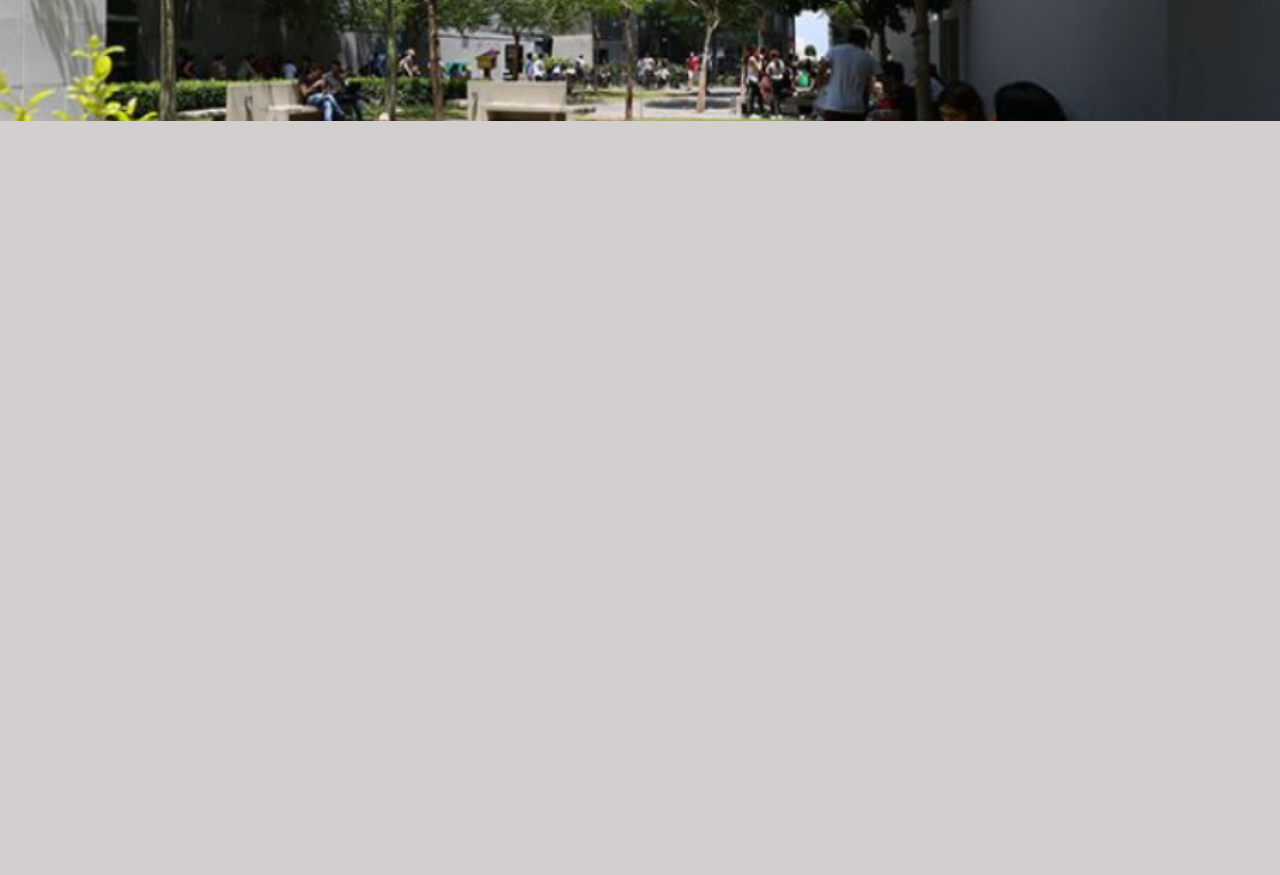
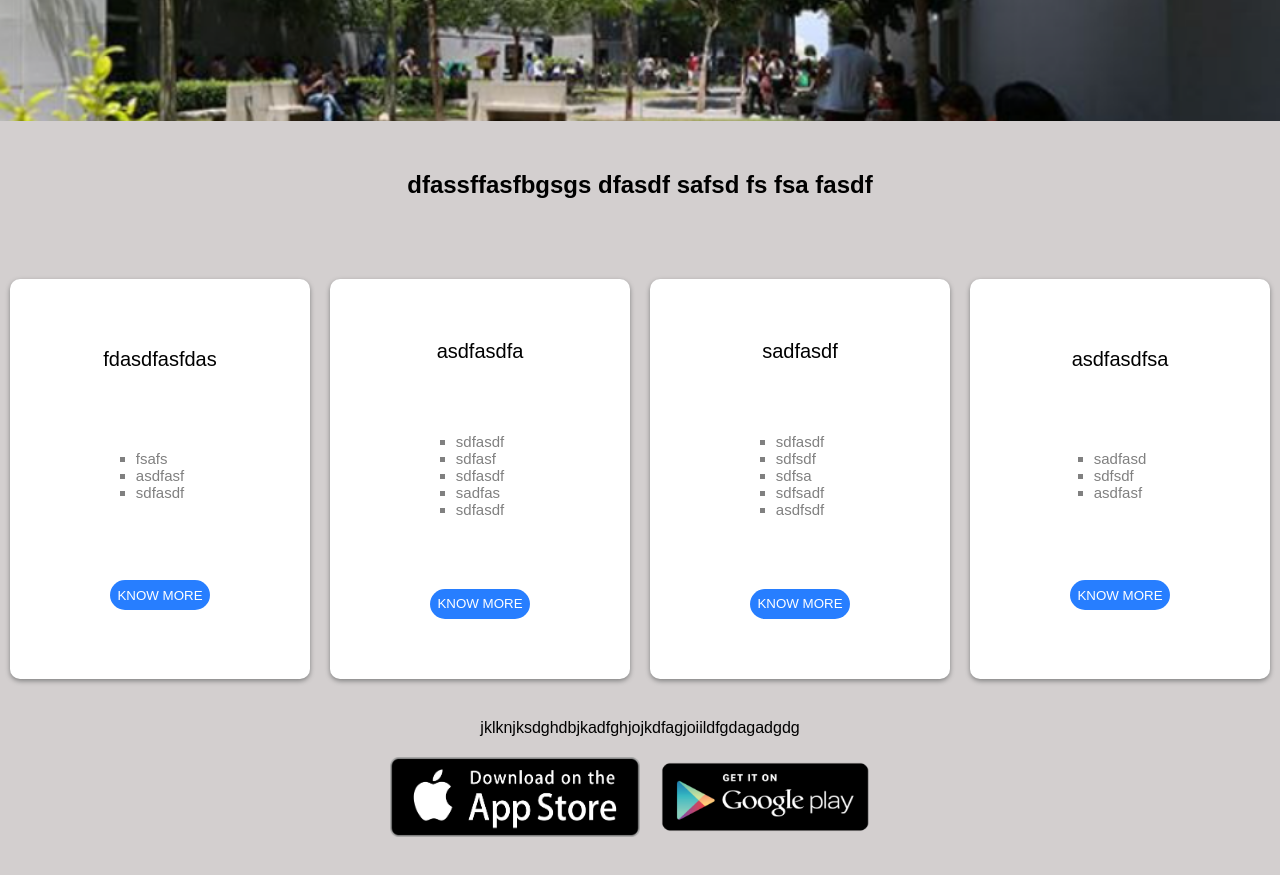
Before and after one commit to HousseinMoussawi/BDD_Clone, a plain HTML site: page index.html in a window 1280 px wide. Shown: the part 2097-2972 px from the top of the page. Drawn offline with Linux system fonts and the light colour scheme.

Commit message:
join section finished

```diff
--- a/index.html
+++ b/index.html
@@ -42,7 +42,7 @@
         </div>
     </header>
 
-<section class="flex-center column">
+<section class="flex-center column foundations">
     <h1>asfsadfsda sdf sfsdfs sdffasdfsfasdf</h1>
     <div class="flex-between row wrap">
         <div class="flex-center column">
@@ -79,8 +79,57 @@
 </section>
 
 
-<section class="flex-center column">
-
+<section class="flex-center column join">
+    <h1>dfassffasfbgsgs dfasdf safsd fs fsa fasdf</h1>
+    <div class="flex-between row">
+        <div class="flex-between column">
+            <p>fdasdfasfdas</p>
+            <ul>
+                <li>fsafs</li>
+                <li>asdfasf</li>
+                <li>sdfasdf</li>
+            </ul>
+            <button>KNOW MORE</button>
+        </div>
+        <div class="flex-between column">
+            <p>asdfasdfa</p>
+            <ul>
+                <li>sdfasdf</li>
+                <li>sdfasf</li>
+                <li>sdfasdf</li>
+                <li>sadfas</li>
+                <li>sdfasdf</li>
+            </ul>
+            <button>KNOW MORE</button>
+        </div>
+        <div class="flex-between column">
+            <p>sadfasdf</p>
+            <ul>
+                <li>sdfasdf</li>
+                <li>sdfsdf</li>
+                <li>sdfsa</li>
+                <li>sdfsadf</li>
+                <li>asdfsdf</li>
+            </ul>
+            <button>KNOW MORE</button>
+        </div>
+        <div class="flex-between column">
+            <p>asdfasdfsa</p>
+            <ul>
+                <li>sadfasd</li>
+                <li>sdfsdf</li>
+                <li>asdfasf</li>
+            </ul>
+            <button>KNOW MORE</button>
+        </div>
+    </div>
+    <div class="flex-center column download">
+        <p>jklknjksdghdbjkadfghjojkdfagjoiildfgdagadgdg</p>
+        <main class="flex-center row">
+            <a href="#"><img src="images/appstore.png" alt=""></a>
+            <a href="#"><img src="images/playstore.png" alt=""></a>
+        </main>
+    </div>
 </section>
 
 
--- a/styles/index.css
+++ b/styles/index.css
@@ -72,7 +72,7 @@ section div{
 
 }
 
-section div>div{
+.foundations div>div{
     margin: 10px;
     box-shadow: 0 2px 5px grey;
     background-color: white;
@@ -85,7 +85,7 @@ section div>div{
     border-radius: 10px;
 }
 
-section div div p{
+.foundations div div p{
     color:grey;
     max-width: 90%;
     text-align: center;
@@ -120,3 +120,62 @@ footer ul li{
     background-image: url('/images/Screenshot-2023-07-19-075110.png');
     background-size: cover;
 }
+
+
+.join ul{
+    list-style-type: square;
+}
+
+.join button{
+    background-color: rgb(39, 126, 255);
+    color: white;
+    border-radius: 20px;
+    height: 30px;
+    width:100px;
+    border:transparent;
+}
+
+.join button:hover{
+    cursor: pointer;
+}
+
+.join>div{
+    gap: 20px;
+    flex-wrap: wrap;
+
+}
+
+.join>div>div{
+    flex-grow: 1 ;
+    width: 300px;
+    min-width: 200px;
+    max-width: 70%;
+    background-color: white;
+    min-height: 400px;
+    border-radius: 10px;
+    transition: 0.2s;
+    box-shadow: 0 2px 5px grey;
+}
+
+.join>div>div>p{
+    font-size: 20px;
+}
+
+.join>div>div>ul{
+    font-size: 15px;
+    color: grey;
+}
+
+.join>div>div:hover{
+    transform: translateY(-10px);
+    box-shadow: 0 5px 10px grey;
+}
+
+.download{
+    width: 100%;
+}
+
+.download a img{
+    width: 250px;
+    height: 80px;
+}
```
Also changed, not shown: images/appstore.png (added), images/playstore.png (added).
